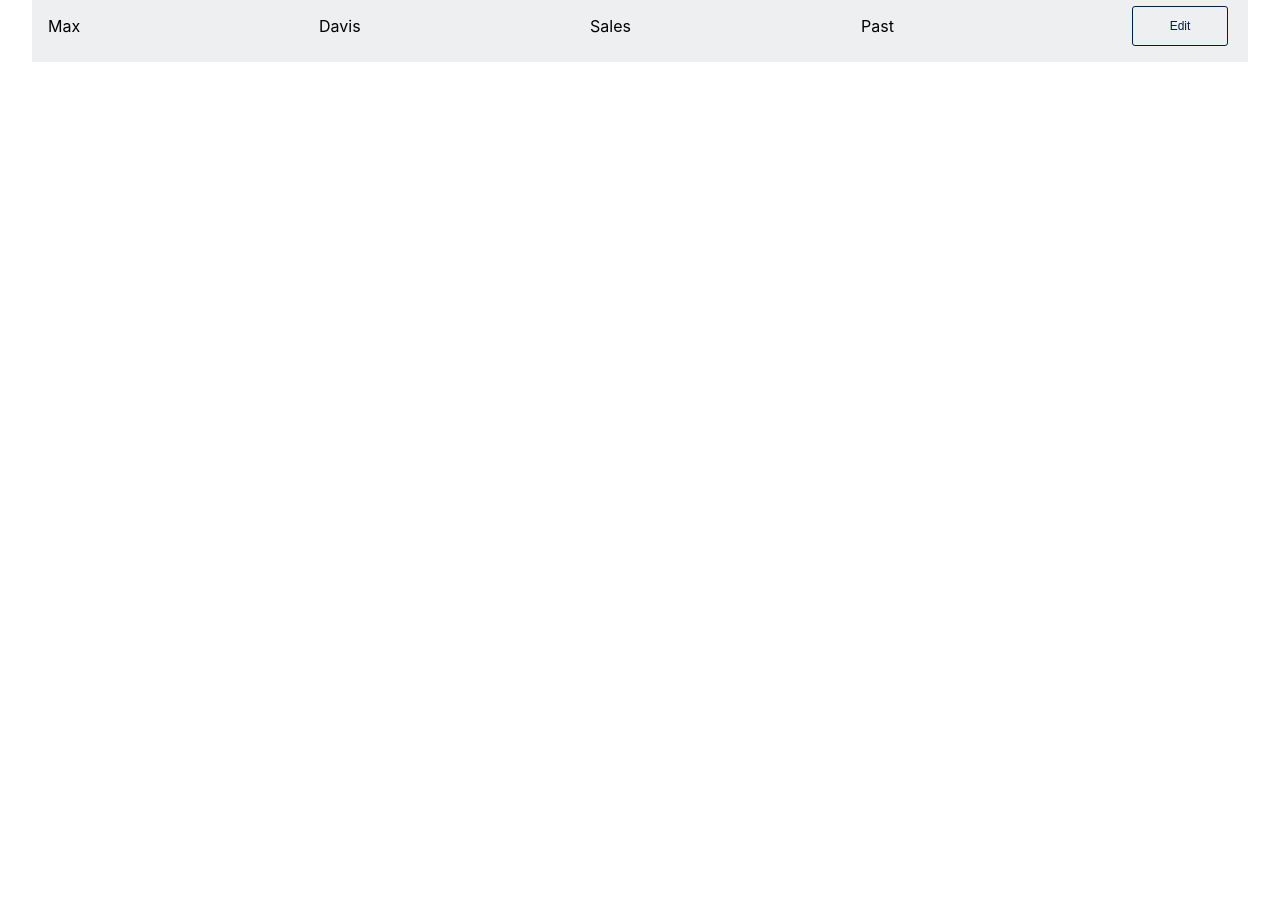
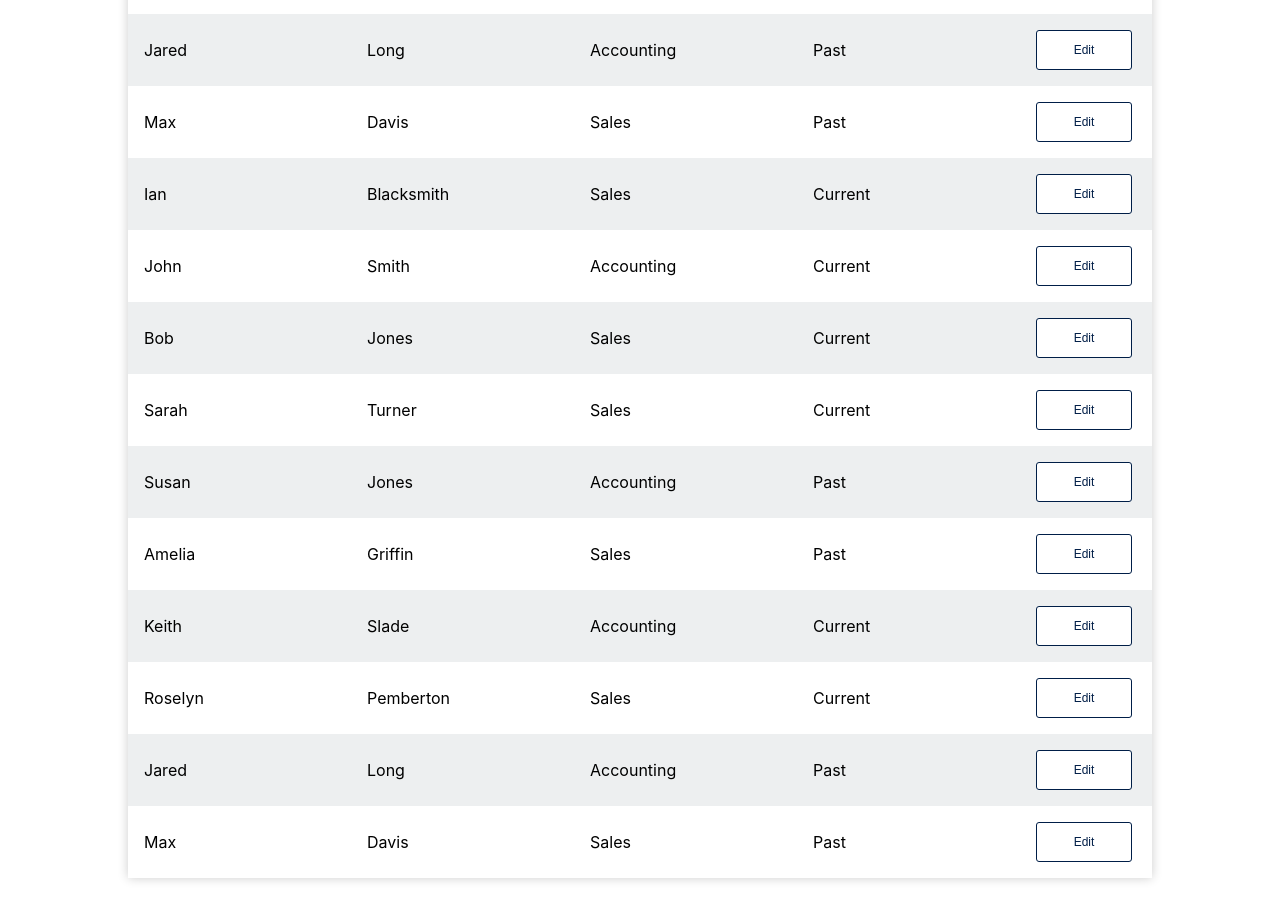
Before and after one commit to LouisRobbins96/gfd-technical-test, a React (Create React App) app: page / in a window 1280 px wide. Shown: the part 742-1662 px from the top of the page. Before the commit the page ends 836 px from the top, so only its background shows below. Built offline with nearby package versions, Linux system fonts and the light colour scheme.

Commit message:
added more data, alternated background colours in the table to improve readability, styling changes on td's when in edit mode

```diff
--- a/src/App.css
+++ b/src/App.css
@@ -4,10 +4,11 @@
 }
 
 body{
-  margin: 32px;
+  margin: 128px;
 }
 
 table{
+  box-shadow: 0 0 10px 0 rgb(0 0 0 / 20%);
   width: 100%;
   border-collapse: collapse;
   table-layout: fixed;
@@ -15,6 +16,18 @@ table{
 
 tr{
   max-height: 40px;
+}
+
+tr:nth-child(even), tr:nth-child(even) input, tr:nth-child(even) select{
+  background-color: #fff;
+}
+
+tr:nth-child(odd), tr:nth-child(odd) input, tr:nth-child(odd) select{
+  background-color: var(--gfdBackgroundcolour);
+}
+
+tr input, tr select{
+  border-bottom: 2px var(--gfdColour) solid;
 }
 
 th{
@@ -37,10 +50,6 @@ th, td{
   padding: 16px;
 }
 
-td{
-  background-color: var(--gfdBackgroundcolour);
-}
-
 input, select, option{
   border: none;
   border-bottom: 2px var(--gfdBackgroundcolour) solid;
@@ -51,10 +60,19 @@ input, select, option{
     'Ubuntu', 'Cantarell', 'Fira Sans', 'Droid Sans', 'Helvetica Neue',
     sans-serif;
   padding: 4px;
+  min-width: 190px;
+  bottom: -1px;
+  left: -4px;
+  position: relative;
 }
 
 select{
 height: 35px;
+left: -8px;
+}
+
+select:hover, option:hover{
+  cursor: pointer;
 }
 
 input:focus-visible, select:focus-visible{
@@ -71,7 +89,7 @@ button{
   padding: 12px 32px;
   border-radius: 3px;
   border: 1px solid var(--gfdColour);
-  background-color: var(--gfdBackgroundcolour);
+  background-color: #fff;
   width: 96px;
   font-size: 12px;
   transition: all .2s ease-in-out;
@@ -80,8 +98,8 @@ button{
 }
 
 .save{
-  background-color: var(--gfdColour);
-  color: #fff;
+  background-color: #fff;
+  color: var(--gfdColour);
   cursor: pointer;
 }
 
--- a/src/data.json
+++ b/src/data.json
@@ -68,6 +68,76 @@
         "surname": "Davis",
         "department": "Sales",
         "employeeStatus": "Past"
+    },
+    {
+        "id": 11,
+        "forename": "Ian",
+        "surname": "Blacksmith",
+        "department": "Sales",
+        "employeeStatus": "Current"
+    },
+    {
+        "id": 12,
+        "forename": "John",
+        "surname": "Smith",
+        "department": "Accounting",
+        "employeeStatus": "Current"
+    },
+    {
+        "id": 13,
+        "forename": "Bob",
+        "surname": "Jones",
+        "department": "Sales",
+        "employeeStatus": "Current"
+    },
+    {
+        "id": 14,
+        "forename": "Sarah",
+        "surname": "Turner",
+        "department": "Sales",
+        "employeeStatus": "Current"
+    },
+    {
+        "id": 15,
+        "forename": "Susan",
+        "surname": "Jones",
+        "department": "Accounting",
+        "employeeStatus": "Past"
+    },
+    {
+        "id": 16,
+        "forename": "Amelia",
+        "surname": "Griffin",
+        "department": "Sales",
+        "employeeStatus": "Past"
+    },
+    {
+        "id": 17,
+        "forename": "Keith",
+        "surname": "Slade",
+        "department": "Accounting",
+        "employeeStatus": "Current"
+    },
+    {
+        "id": 18,
+        "forename": "Roselyn",
+        "surname": "Pemberton",
+        "department": "Sales",
+        "employeeStatus": "Current"
+    },
+    {
+        "id": 19,
+        "forename": "Jared",
+        "surname": "Long",
+        "department": "Accounting",
+        "employeeStatus": "Past"
+    },
+    {
+        "id": 20,
+        "forename": "Max",
+        "surname": "Davis",
+        "department": "Sales",
+        "employeeStatus": "Past"
     }
 
   ]
```
